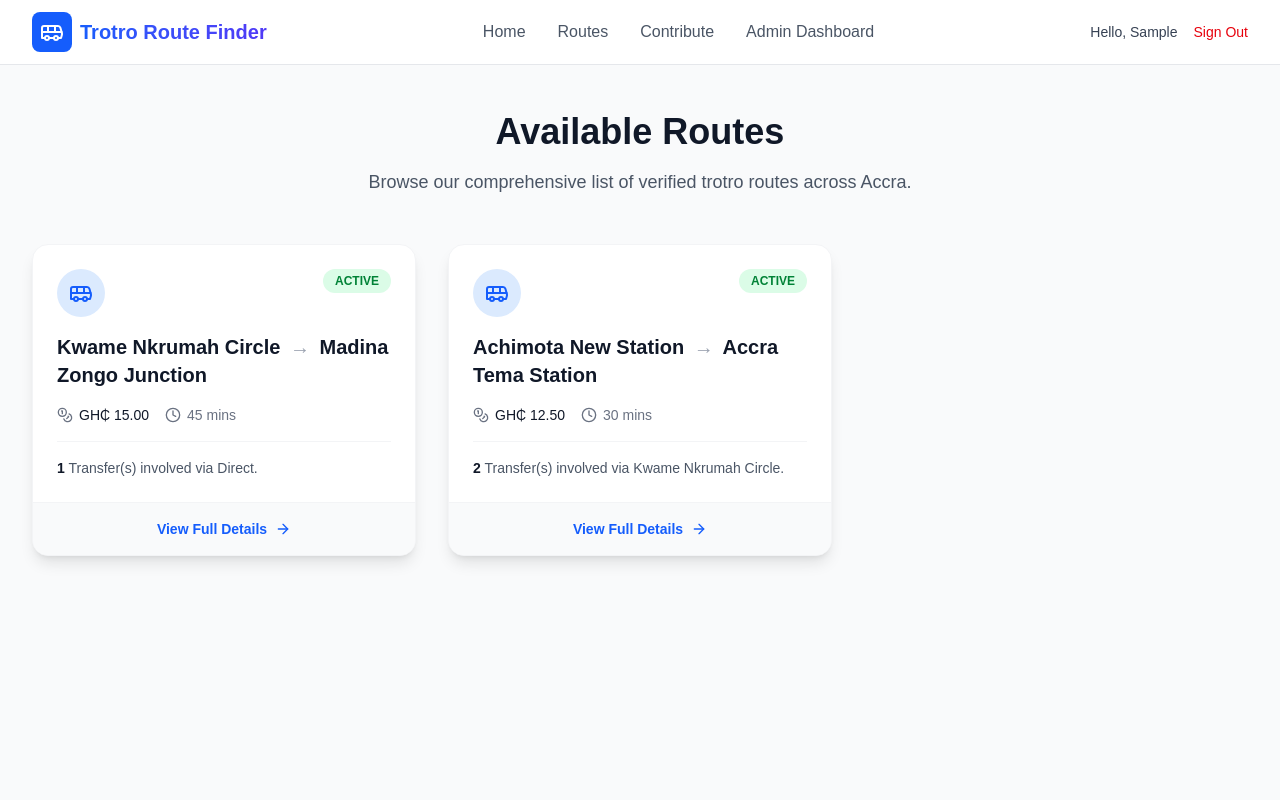
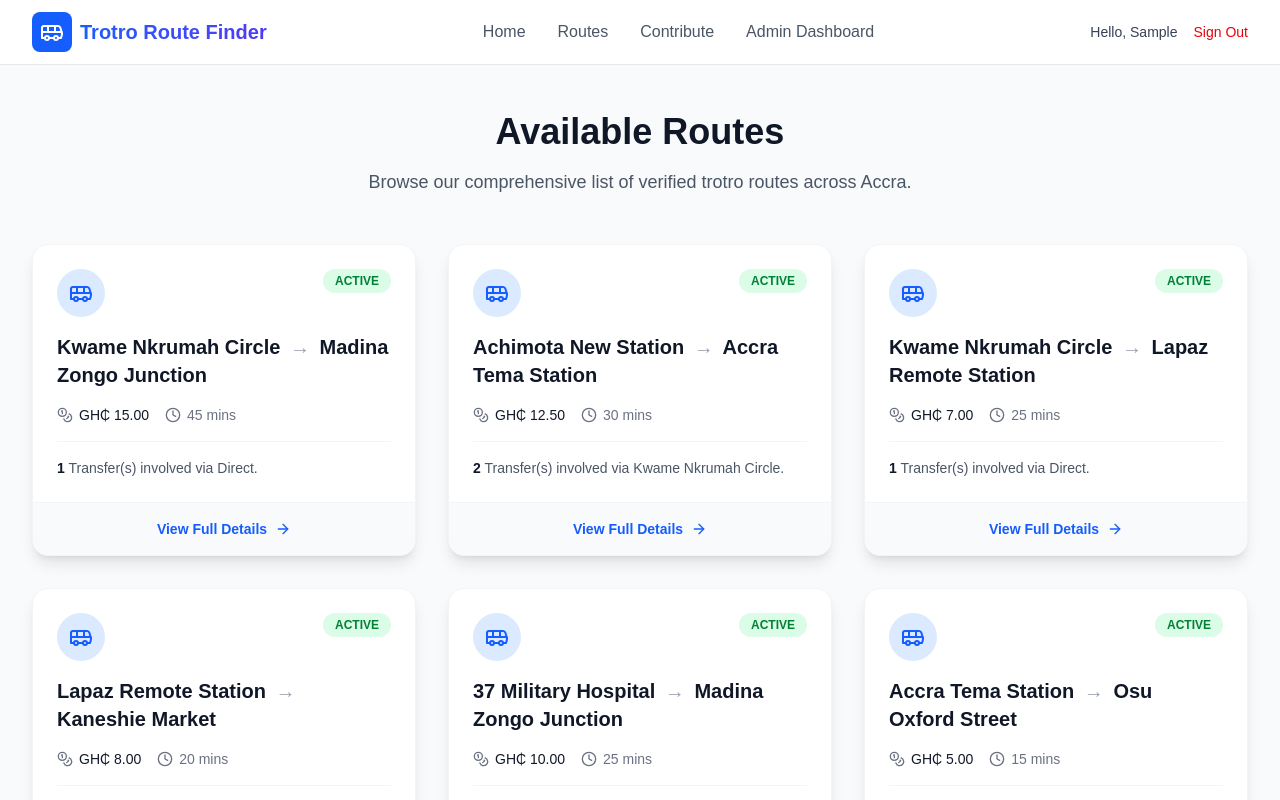
Before and after one commit to wkutah/Trotro-Route, a Next.js app: page /routes in a window 1280 px wide. Shown: the top 800 px of the page. Built offline with nearby package versions, Linux system fonts and the light colour scheme; sample sign-in values are in the browser's storage.

Commit message:
Feat: Expand mock data with Lapaz, 37, Tema routes and improve search

```diff
--- a/src/app/page.tsx
+++ b/src/app/page.tsx
@@ -48,13 +48,29 @@ export default function Home() {
     setLoading(true);
     // Mock network delay
     setTimeout(() => {
-      // Simple mock matching logic
-      const key = `${from.toLowerCase().includes('circle') ? 'circle' : 'achimota'}-${to.toLowerCase().includes('madina') ? 'madina' : 'accra'}`;
+      const fromLower = from.toLowerCase().trim();
+      const toLower = to.toLowerCase().trim();
 
-      // Fallback to avoid empty result for demo if input doesn't match perfectly
-      // If user types nothing, default to circle-madina
-      const found = MOCK_ROUTES[key] || MOCK_ROUTES['circle-madina'];
+      // Attempt to find a matching key based on simple includes
+      let foundKey = Object.keys(MOCK_ROUTES).find(key => {
+        const [kFrom, kTo] = key.split('-');
+        return fromLower.includes(kFrom) && toLower.includes(kTo);
+      });
 
+      // Special case: Reverse direction logic (if we had reverse routes, or just lenient matching)
+      if (!foundKey) {
+        // Fallback 1: Try exact ID matches
+        // Fallback 2: Default to Circle-Madina if "Circle" is typed
+        if (fromLower.includes('circle')) foundKey = 'circle-madina';
+        else if (fromLower.includes('accra')) foundKey = 'achimota-accra'; // Default for demo
+        else if (fromLower.includes('lapaz')) foundKey = 'circle-lapaz';
+        else if (fromLower.includes('37')) foundKey = '37-madina';
+      }
+
+      // Final match
+      const found = foundKey ? MOCK_ROUTES[foundKey] : MOCK_ROUTES['circle-madina'];
+
+      // If we found something, set it. In a real app we'd show "No result found"
       setResult(found);
       setLoading(false);
     }, 800);
--- a/src/data/routes.ts
+++ b/src/data/routes.ts
@@ -25,6 +25,11 @@ export const STATIONS: Station[] = [
     { id: 'madina', name: 'Madina Zongo Junction', coords: [5.6675, -0.1659] },
     { id: 'accra', name: 'Accra Tema Station', coords: [5.5458, -0.2051] },
     { id: 'kaneshie', name: 'Kaneshie Market', coords: [5.5658, -0.2319] },
+    { id: 'lapaz', name: 'Lapaz Remote Station', coords: [5.5925, -0.2378] },
+    { id: '37', name: '37 Military Hospital', coords: [5.5874, -0.1837] },
+    { id: 'osu', name: 'Osu Oxford Street', coords: [5.5560, -0.1760] },
+    { id: 'tema', name: 'Tema Station', coords: [5.6667, 0.0000] },
+    { id: 'spintex', name: 'Spintex Coca-Cola', coords: [5.6300, -0.1200] }
 ];
 
 export const MOCK_ROUTES: Record<string, RouteResult> = {
@@ -62,5 +67,75 @@ export const MOCK_ROUTES: Record<string, RouteResult> = {
                 description: 'Transfer to an Accra-bound vehicle at the Circle station.'
             }
         ]
+    },
+    'circle-lapaz': {
+        id: 'r3',
+        totalFare: 7.00,
+        totalDuration: '25 mins',
+        steps: [
+            {
+                from: STATIONS.find(s => s.id === 'circle')!,
+                to: STATIONS.find(s => s.id === 'lapaz')!,
+                fare: 7.00,
+                duration: '25 mins',
+                description: 'Board a "Lapaz" car under the bridge.'
+            }
+        ]
+    },
+    'lapaz-kaneshie': {
+        id: 'r4',
+        totalFare: 8.00,
+        totalDuration: '20 mins',
+        steps: [
+            {
+                from: STATIONS.find(s => s.id === 'lapaz')!,
+                to: STATIONS.find(s => s.id === 'kaneshie')!,
+                fare: 8.00,
+                duration: '20 mins',
+                description: 'Take a car from the main highway heading towards Kaneshie.'
+            }
+        ]
+    },
+    '37-madina': {
+        id: 'r5',
+        totalFare: 10.00,
+        totalDuration: '25 mins',
+        steps: [
+            {
+                from: STATIONS.find(s => s.id === '37')!,
+                to: STATIONS.find(s => s.id === 'madina')!,
+                fare: 10.00,
+                duration: '25 mins',
+                description: 'Board a Madina car at the 37 Trotro Station.'
+            }
+        ]
+    },
+    'accra-osu': {
+        id: 'r6',
+        totalFare: 5.00,
+        totalDuration: '15 mins',
+        steps: [
+            {
+                from: STATIONS.find(s => s.id === 'accra')!,
+                to: STATIONS.find(s => s.id === 'osu')!,
+                fare: 5.00,
+                duration: '15 mins',
+                description: 'Take a "Danquah Circle" or "Osu" car.'
+            }
+        ]
+    },
+    'circle-tema': {
+        id: 'r7',
+        totalFare: 22.00,
+        totalDuration: '1 hr 10 mins',
+        steps: [
+            {
+                from: STATIONS.find(s => s.id === 'circle')!,
+                to: STATIONS.find(s => s.id === 'tema')!,
+                fare: 22.00,
+                duration: '1 hr 10 mins',
+                description: 'Board a "Tema" bus at the Circle Neoplan Station.'
+            }
+        ]
     }
 };
```
